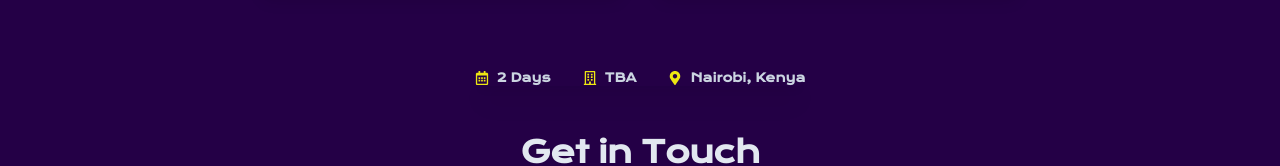
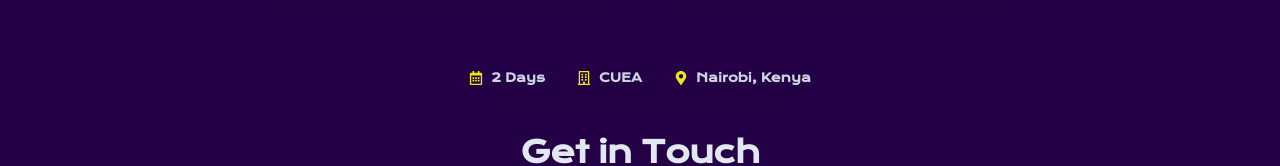
Before and after one commit to rendercon/RenderconKeWeb, a Next.js app: page /about in a window 1280 px wide. Shown: the part 1958-2124 px from the top of the page. Built offline with nearby package versions, Linux system fonts and the light colour scheme.

Commit message:
Update EventsInfo.tsx

```diff
--- a/src/app/components/EventsInfo.tsx
+++ b/src/app/components/EventsInfo.tsx
@@ -17,7 +17,7 @@
         {/* Venue */}
         <div className="flex items-center gap-2">
           <FaRegBuilding className="text-[#eee712] text-sm" />
-          <p className="text-xs text-slate-300"> <span className="font-bold">TBA</span></p>
+          <p className="text-xs text-slate-300"> <span className="font-bold">CUEA</span></p>
         </div>
 
         {/* Location */}
```
